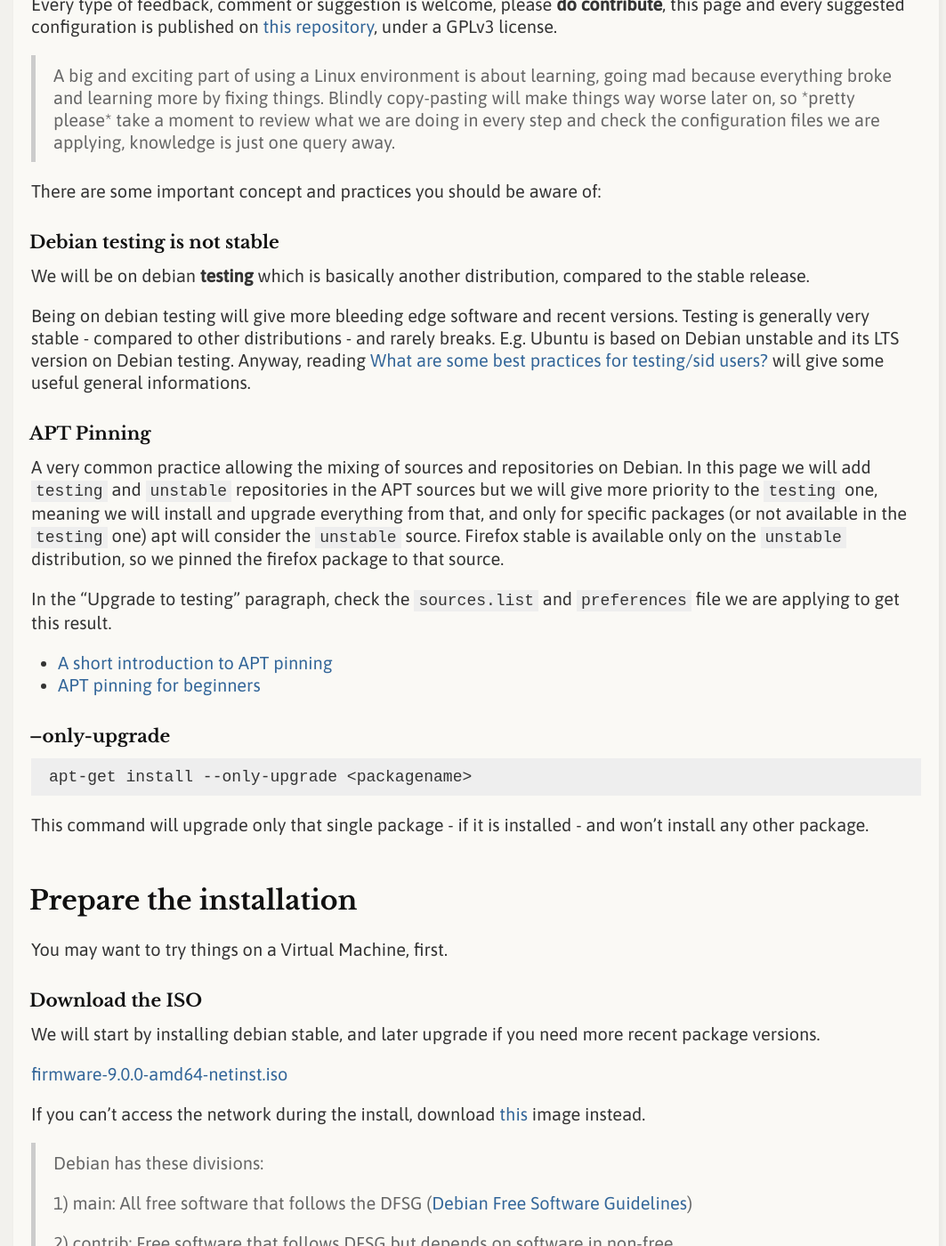
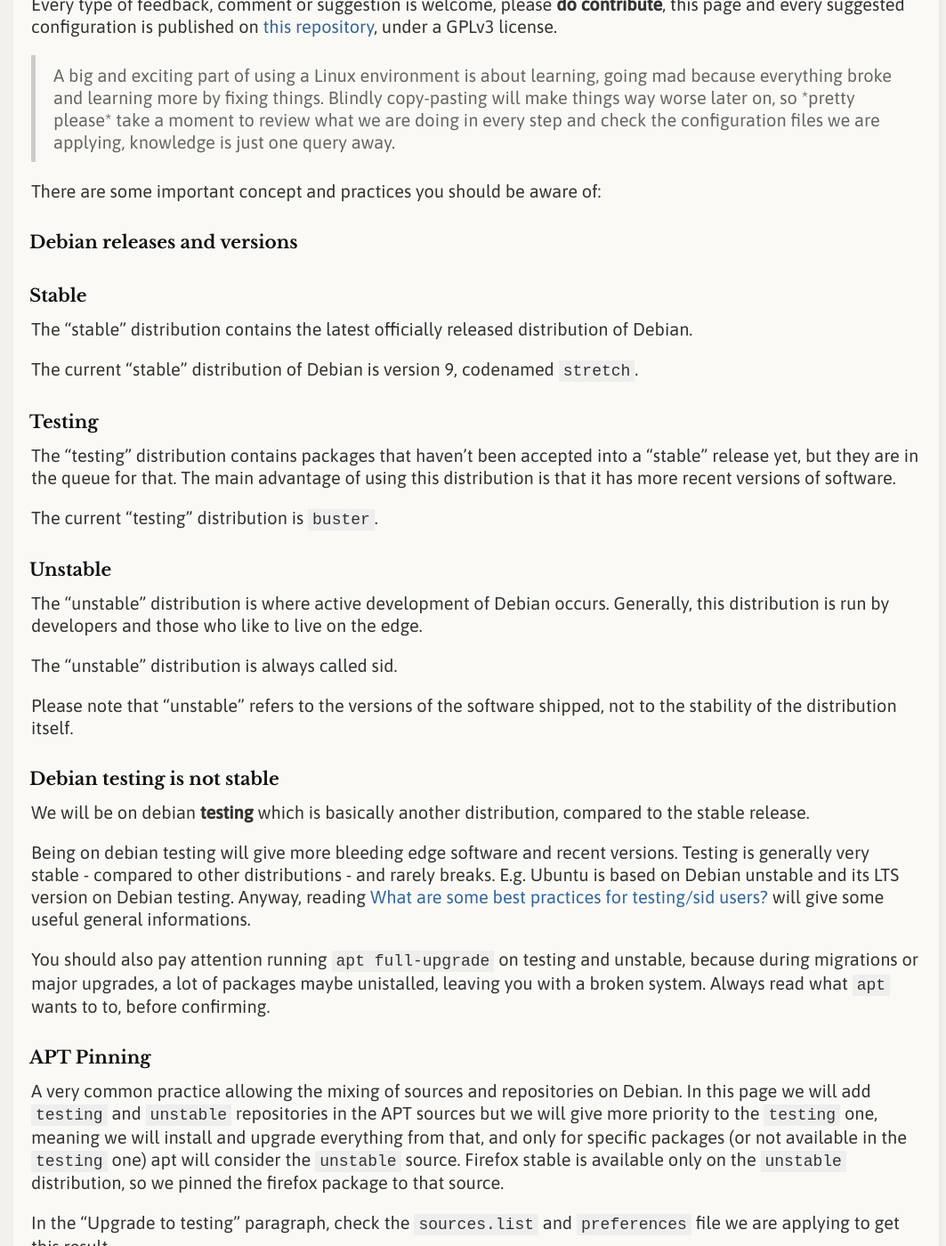
Before and after one commit to avivace/debian-quickstart, a Jekyll site: the page built from index.md, in a window 1280 px wide and 1400 px high, scrolled down 438 px. Shown: the whole window at 89% size, without its empty margins (105-1168 px from the left). Built offline with Jekyll 4.4.1, drawn with Linux system fonts in a browser that asks for light colours; nearby versions of some CDN libraries; comment, search, counter and statistics services are not loaded; our own code applies the rules of GitHub Pages for plain Markdown files; some of the changed text lies outside the part shown.

Commit message:
"Unstable" meaning, clarity

```diff
--- a/index.md
+++ b/index.md
@@ -14,11 +14,34 @@
 
 There are some important concept and practices you should be aware of:
 
+### Debian releases and versions
+
+#### Stable
+The "stable" distribution contains the latest officially released distribution of Debian.
+
+The current "stable" distribution of Debian is version 9, codenamed `stretch`.
+
+#### Testing
+
+The "testing" distribution contains packages that haven't been accepted into a "stable" release yet, but they are in the queue for that. The main advantage of using this distribution is that it has more recent versions of software.
+
+The current "testing" distribution is `buster`.
+
+#### Unstable
+
+The "unstable" distribution is where active development of Debian occurs. Generally, this distribution is run by developers and those who like to live on the edge.
+
+The "unstable" distribution is always called sid.
+
+Please note that "unstable" refers to the versions of the software shipped, not to the stability of the distribution itself.
+
 ### Debian testing is not stable
 
 We will be on debian **testing** which is basically another distribution, compared to the stable release.
 
 Being on debian testing will give more bleeding edge software and recent versions. Testing is generally very stable - compared to other distributions - and rarely breaks. E.g. Ubuntu is based on Debian unstable and its LTS version on Debian testing. Anyway, reading [What are some best practices for testing/sid users?](https://wiki.debian.org/ DebianUnstable#What_are_some_best_practices_for_testing.2Fsid_users.3F) will give some useful general informations.
+
+You should also pay attention running `apt full-upgrade` on testing and unstable, because during migrations or major upgrades, a lot of packages maybe unistalled, leaving you with a broken system. Always read what `apt` wants to to, before confirming.
 
 ### APT Pinning
 A very common practice allowing the mixing of sources and repositories on Debian. In this page we will add `testing` and `unstable` repositories in the APT sources but we will give more priority to the `testing` one, meaning we will install and upgrade everything from that, and only for specific packages (or not available in the `testing` one) apt will consider the `unstable` source.
@@ -47,7 +70,7 @@
 
 If you can't access the network during the install, download [this](http://cdimage.debian.org/cdimage/unofficial/non-free/cd-including-firmware/current/amd64/iso-dvd/firmware-9.0.0-amd64-DVD-1.iso) image instead.
 
-> Debian has these divisions:
+> Debian has these divisions in the repositories:
 >
 > 1) main: All free software that follows the DFSG ([Debian Free Software Guidelines](https://en.wikipedia.org/wiki/Debian_Free_Software_Guidelines))
 >
@@ -175,5 +198,7 @@
 - [Official Debian GNU/Linux Installation Guide](https://www.debian.org/releases/stable/amd64/ch06s03.html.en#di-setup)
 - [Installation Notes](https://github.com/konklone/debian/blob/master/installing.md#installing-debian)
 
-### Related links
+### Related distributions
+These supported distributions are based on Debian and provide updated software out of box:
+
 - [SparkyLinux](https://sparkylinux.org/) A distro based on the testing branch of debian, providing a rolling release and a repository of additional applications.
```
